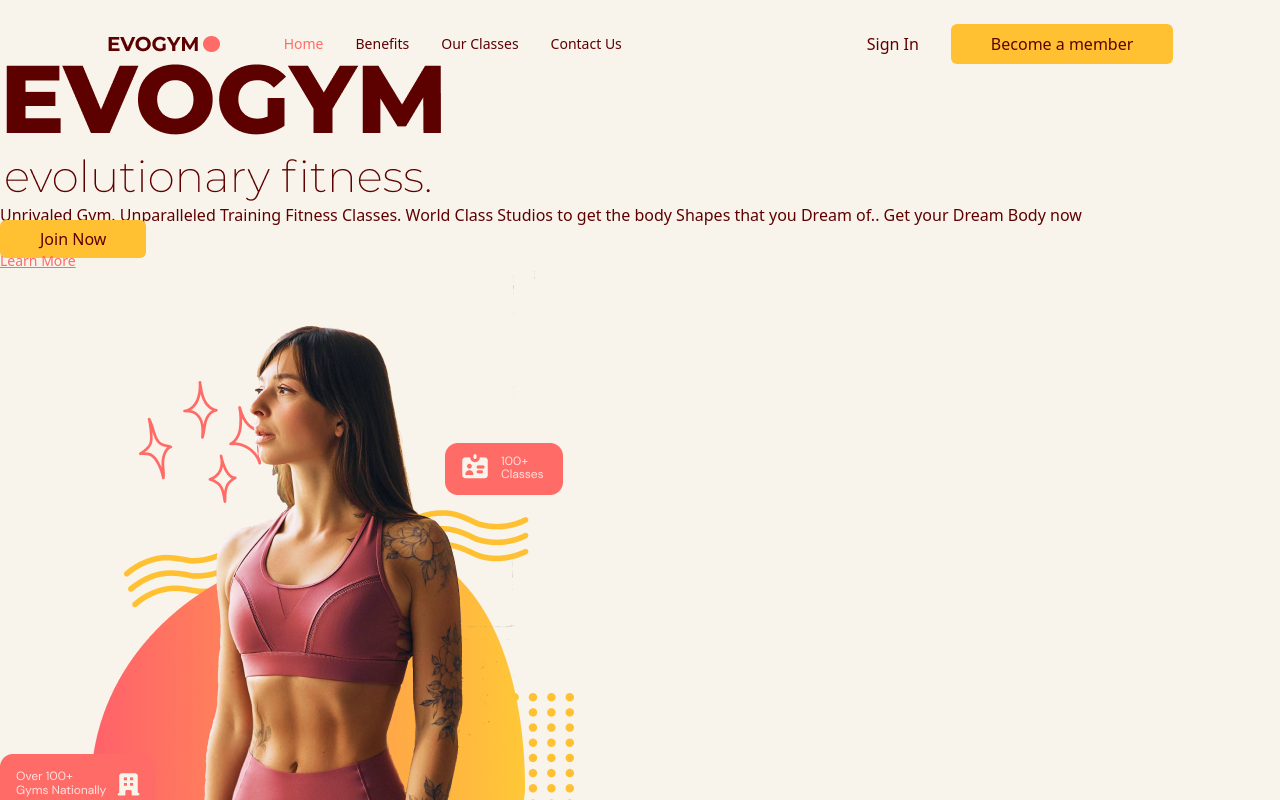
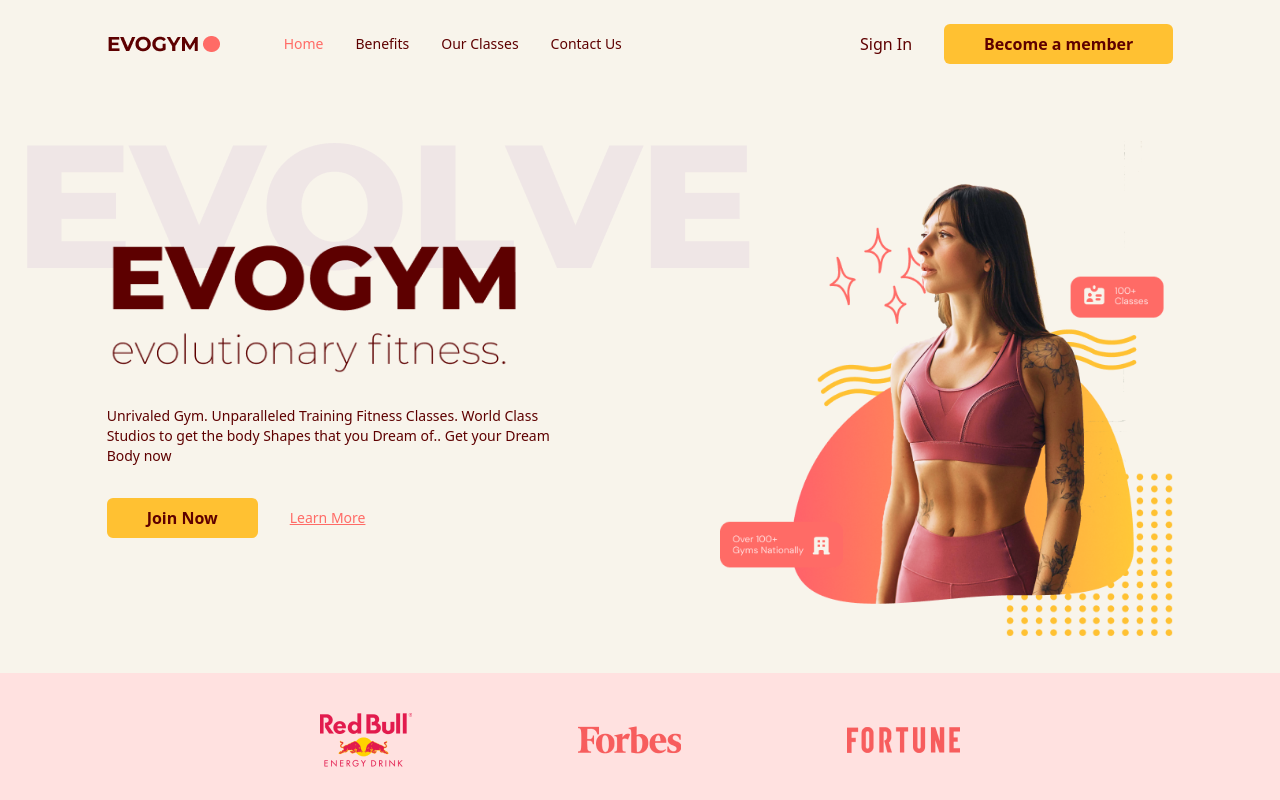
Before and after one commit to noorx7/ReactProjects, a React (Vite) app in the folder fitnessapp/gym-typescript/: page / in a window 1280 px wide. Shown: the top 800 px of the page. Built offline with nearby package versions, Linux system fonts and the light colour scheme.

Commit message:
HomeComplete

```diff
--- a/fitnessapp/gym-typescript/src/scenes/home/index.tsx
+++ b/fitnessapp/gym-typescript/src/scenes/home/index.tsx
@@ -6,7 +6,9 @@
 import SponsorRedBull from "@/assets/SponsorRedBull.png"
 import SponsorForbes from "@/assets/SponsorForbes.png"
 import SponsorFortune  from "@/assets/SponsorFortune.png"
+
 import AnchorLink from "react-anchor-link-smooth-scroll"
+import { motion } from "framer-motion"
 
 
 type Props = {
@@ -21,22 +23,46 @@
     className="gap-16 bg-gray-20 py-10 md:h-full md: pb-0"
     >
         {/* IMAGE AND MAIN HEADER */}
-        <div>
+        <motion.div
+        onViewportEnter={()=>{
+          setSelectedPage(SelectedPage.Home)
+        }}
+
+        className="md:flex mx-auto w-5/6 items-center justify-center  md:h-5/6">
             {/* MAIN HEADER */}
-            <div>
+            <div className="z-10 mt-32 md:basis-3/5">
                   {/* HEADINGS */}
-                  <div>
-                    <div>
-                        <div>
+                  <motion.div
+                  initial="hidden"
+                  whileInView="visible"
+                  viewport={{once: true, amount: 0.5}}
+                  transition={{duration: 0.5}}
+                  variants={{
+                    hidden:{opacity:0 , x:-50},
+                    visible: {opacity: 1, x:0}
+                  }}
+                  className="md:-mt-20">
+                    <div className="relative">
+                        <div className="before:absolute before:-top-20 before:-left-20 before:z-[-1] md:before:content-evolvetext">
                           <img alt="home-page-text"  src={HomePageText} />
                         </div>
                       </div>
-                      <p>
+                      <p className="mt-8 text-sm">
                         Unrivaled Gym. Unparalleled Training Fitness Classes. World Class Studios to get the body Shapes that you Dream of.. Get your Dream Body now
                       </p>
-                  </div>
+                  </motion.div>
                   {/* ACTIONS */}
-                  <div>
+                  <motion.div
+                  initial="hidden"
+                  whileInView="visible"
+                  viewport={{once: true, amount: 0.5}}
+                  transition={{delay: 0.4 , duration: 0.5}}
+                  variants={{
+                    hidden:{opacity:0 , x:-50},
+                    visible: {opacity: 1, x:0}
+                  }}
+
+                  className="mt-8 flex items-center gap-8 md:justify-start">
                     <ActionButton setSelectedPage={setSelectedPage}>
                       Join Now
                     </ActionButton>
@@ -49,26 +75,25 @@
                       <p>Learn More</p>
 
                     </AnchorLink>
-                  </div>
+                  </motion.div>
             </div>
 
             {/* IMAGE HEADER */}
 
-            <div>
+            <div className="flex basis-3/5 justify-center md:z-10 md:ml-40 md:mt-16 md:justify-items-end">
                 <img src={HomePageGraphic} alt="home-pageGraphic" />
             </div>
-        </div>
-        {/* Sponsors */}
-        {isAboveMediumScreens &&(
-          <div>
-            <div>
-              <div>
-                <img src={SponsorRedBull} alt="redbull-sponsor" />
-                <img src={SponsorForbes} alt="forbes-sponsor" />
-                <img src={SponsorFortune} alt="fortune-sponsor" />
-              </div>
+        </motion.div>
+        {isAboveMediumScreens && (
+        <div className="h-[150px] w-full bg-primary-100 py-10 ">
+          <div className="flex mx-auto w-5/6 justify-center ">
+            <div className="flex w-3/5 items-center justify-between gap-8">
+              <img alt="redbull-sponsor" src={SponsorRedBull} />
+              <img alt="forbes-sponsor" src={SponsorForbes} />
+              <img alt="fortune-sponsor" src={SponsorFortune} />
             </div>
           </div>
+        </div>
         )}
     </section>
   )
--- a/fitnessapp/gym-typescript/src/shared/action.tsx
+++ b/fitnessapp/gym-typescript/src/shared/action.tsx
@@ -7,7 +7,7 @@
 function ActionButton({ children , setSelectedPage }: Props) {
   return (
     <AnchorLink
-    className="rounded-md bg-secondary-500 px-10 py-2 hover:bg-primary-500 hover:text-white"
+    className=" font-semibold rounded-md bg-secondary-500 px-10 py-2 hover:bg-primary-500 hover:text-white"
     onClick={()=> setSelectedPage(SelectedPage.ContactUs)}
     href={`#${SelectedPage.ContactUs}`}
 
```
Also changed, not shown: fitnessapp/gym-typescript/src/assets/SponsorCBC.png (added).
